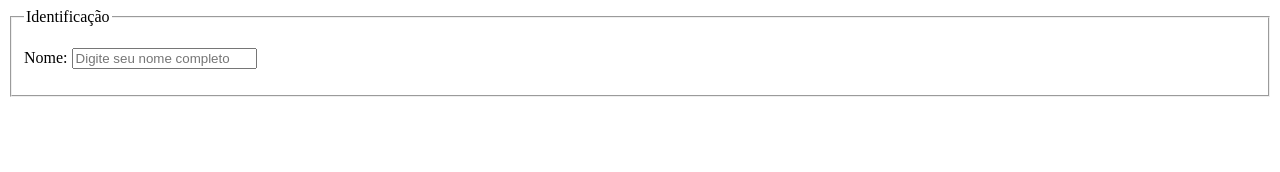
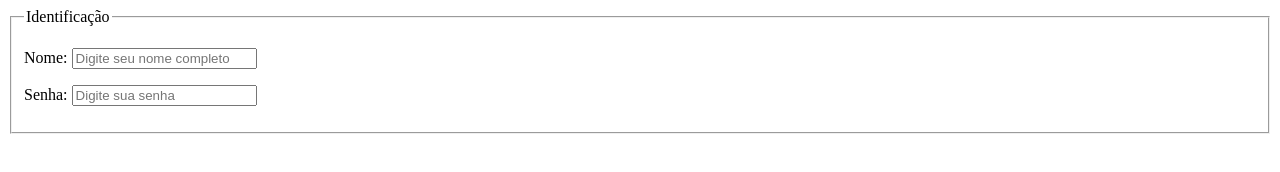
Before and after one commit to SaraCaetano/Chat, a plain HTML site: page contatos.html in a window 1280 px wide. Drawn offline with Linux system fonts and the light colour scheme.

Commit message:
vfsvfxvvf

```diff
--- a/contatos.html
+++ b/contatos.html
@@ -13,6 +13,10 @@
                 <label for="nome">Nome:</label>
                 <input type="text" name="nome" id="nome" placeholder="Digite seu nome completo" maxlength="400">
             </p>
+            <p>
+                <label for="senha">Senha:</label>
+                <input type="password" id="senha" placeholder="Digite sua senha" maxlength="30">
+            </p>
         </fieldset>
     </form>
 </body>
```
